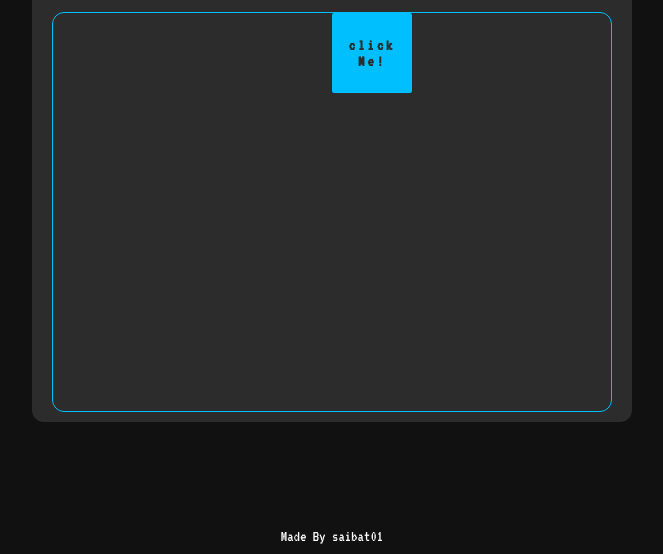
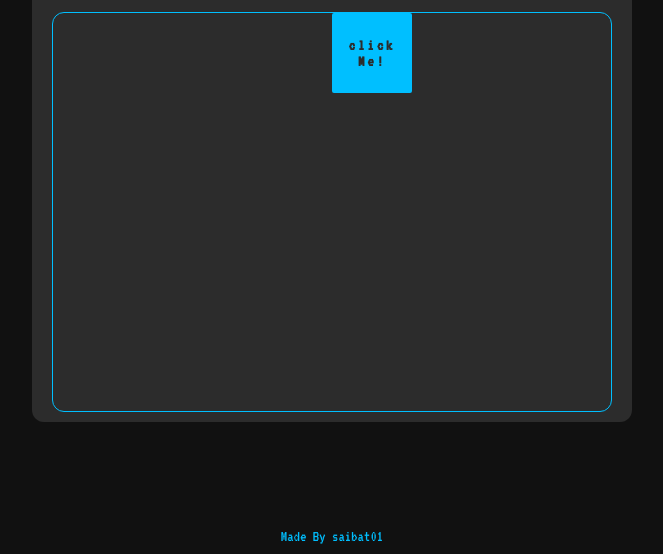
Before and after one commit to mohammed-mehdi-saibat/secret-agent-button, a plain HTML site: page index.html in a window 1280 px wide. Shown: the part 246-800 px from the top of the page, without its empty margins (308-971 px from the left). Drawn offline with Linux system fonts and the light colour scheme.

Commit message:
change some style

```diff
--- a/style.css
+++ b/style.css
@@ -68,4 +68,6 @@ body {
 .made-by {
   position: absolute;
   bottom: 10px;
+  font-size: 16px;
+  color: #00bfff;
 }
```
